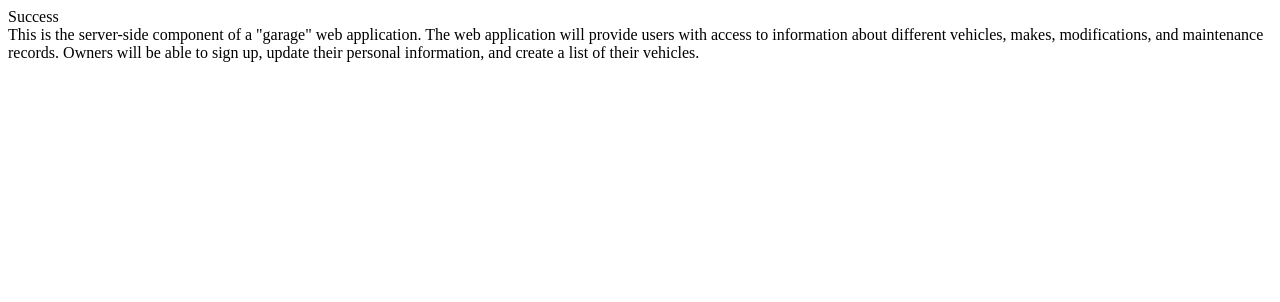
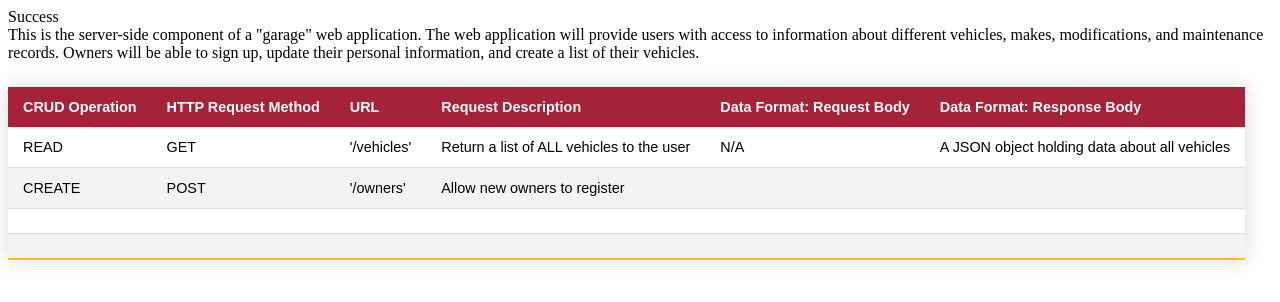
Before and after one commit to drewwmercer/garage_api, a website: page public/documentation.html in a window 1280 px wide. Drawn offline with Linux system fonts and the light colour scheme.

Commit message:
Adding in route documentation

```diff
--- a/public/documentation.html
+++ b/public/documentation.html
@@ -5,6 +5,7 @@
     <meta charset="UTF-8">
     <meta name="viewport" content="width=device-width, initial-scale=1.0">
     <title>myGarage API | Documentation</title>
+    <link rel="stylesheet" href="temp-style.css">
 </head>
 
 <body>
@@ -12,6 +13,54 @@
     <div>This is the server-side component of a "garage" web application. The web application will provide users with
         access to information about different vehicles, makes, modifications, and maintenance records. Owners will be
         able to sign up, update their personal information, and create a list of their vehicles.</div>
+
+        <table class="styled-table">
+            <thead>
+                <tr>
+                    <th>CRUD Operation</th>
+                    <th>HTTP Request Method</th>
+                    <th>URL</th>
+                    <th>Request Description</th>
+                    <th>Data Format: Request Body</th>
+                    <th>Data Format: Response Body</th>
+                </tr>
+            </thead>
+            <tbody>
+                <tr>
+                    <td>READ</td>
+                    <td>GET</td>
+                    <td>'/vehicles'</td>
+                    <td>Return a list of ALL vehicles to the user</td>
+                    <td>N/A</td>
+                    <td>A JSON object holding data about all vehicles</td>
+                </tr>
+                <tr>
+                    <td>CREATE</td>
+                    <td>POST</td>
+                    <td>'/owners'</td>
+                    <td>Allow new owners to register</td>
+                    <td></td>
+                    <td></td>
+                </tr>
+                <tr>
+                    <td></td>
+                    <td></td>
+                    <td></td>
+                    <td></td>
+                    <td></td>
+                    <td></td>
+                </tr>
+                <tr>
+                    <td></td>
+                    <td></td>
+                    <td></td>
+                    <td></td>
+                    <td></td>
+                    <td></td>
+                </tr>
+            </tbody>
+        </table>
+
 </body>
 
 </html>
--- /dev/null
+++ b/public/temp-style.css
@@ -0,0 +1,31 @@
+.styled-table {
+    border-collapse: collapse;
+    margin: 25px 0;
+    font-size: 0.9em;
+    font-family: sans-serif;
+    min-width: 400px;
+    box-shadow: 0 0 20px rgba(0, 0, 0, 0.15);
+}
+
+.styled-table thead tr {
+    background-color: #A52238;
+    color: #ffffff;
+    text-align: left;
+}
+
+.styled-table th,
+.styled-table td {
+    padding: 12px 15px;
+}
+
+.styled-table tbody tr {
+    border-bottom: 1px solid #dddddd;
+}
+
+.styled-table tbody tr:nth-of-type(even) {
+    background-color: #f3f3f3;
+}
+
+.styled-table tbody tr:last-of-type {
+    border-bottom: 2px solid #FAC40F;
+}
```
